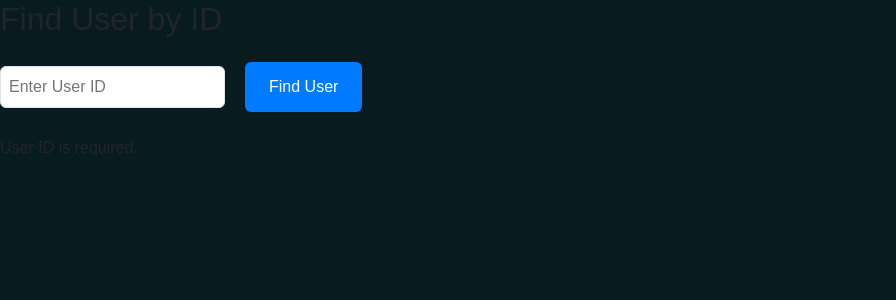
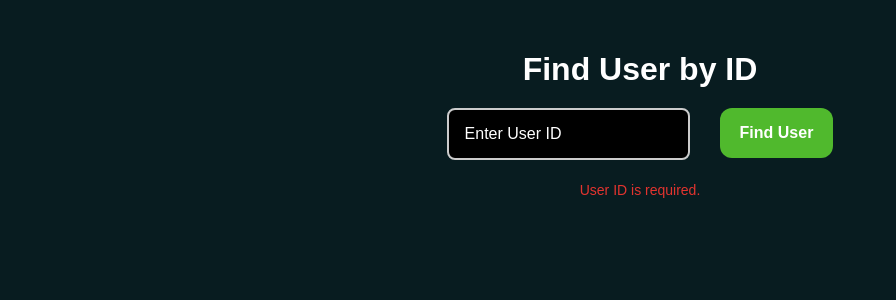
Before and after one commit to AnupaAlwis/Library-WebApp, a React (Vite) app in the folder Frontend/FrontEnd/: page /admin/getUserById in a window 1280 px wide. Both pictures are taken after a click on the button "Find User". Shown: the top 300 px of the page, without its empty margins (0-896 px from the left). Built offline with nearby package versions, Linux system fonts and the light colour scheme; the HTML template or start-up script is replaced by a standard one.

Commit message:
Find user css added

```diff
--- a/Frontend/FrontEnd/src/Pages/Admin/GetUserByID.jsx
+++ b/Frontend/FrontEnd/src/Pages/Admin/GetUserByID.jsx
@@ -1,4 +1,5 @@
 import React, { useState } from 'react';
+import '../cssFiles/Admin/FindUserById.css';
 
 const FindUser = () => {
     const [userId, setUserId] = useState('');
@@ -26,51 +27,55 @@ const FindUser = () => {
     };
 
     return (
-        <div className="p-6 max-w-xl mx-auto">
-            <h2 className="text-2xl font-bold mb-4">Find User by ID</h2>
+        <div className="find-user-page">
+            <div className="find-user-container">
+                <h2 className="find-user-title">Find User by ID</h2>
 
-            <div className="flex space-x-2 mb-4">
+                <div className="find-user-input-group">
                     <input
                         type="text"
                         placeholder="Enter User ID"
                         value={userId}
                         onChange={(e) => setUserId(e.target.value)}
-                    className="flex-1 p-2 border rounded"
+                        className="find-user-input"
                     />
                     <button
                         onClick={fetchUserDetails}
-                    className="bg-green-600 text-white px-4 py-2 rounded hover:bg-green-700"
+                        className="find-user-button"
                     >
                         Find User
                     </button>
                 </div>
 
-            {error && <p className="text-red-600 mb-4">{error}</p>}
+                {error && <p className="find-user-error">{error}</p>}
 
                 {userDetails && (
-                <table className="w-full border border-collapse">
+                    <div className="find-user-table-container">
+                        <table className="find-user-table">
                             <thead>
-                        <tr className="bg-gray-200">
-                            <th className="border p-2">Customer ID</th>
-                            <th className="border p-2">First Name</th>
-                            <th className="border p-2">Last Name</th>
-                            <th className="border p-2">Email</th>
-                            <th className="border p-2">Address</th>
-                            <th className="border p-2">Fine</th>
+                                <tr>
+                                    <th>Customer ID</th>
+                                    <th>First Name</th>
+                                    <th>Last Name</th>
+                                    <th>Email</th>
+                                    <th>Address</th>
+                                    <th>Fine</th>
                                 </tr>
                             </thead>
                             <tbody>
                                 <tr>
-                            <td className="border p-2">{userDetails.customerId}</td>
-                            <td className="border p-2">{userDetails.firstName}</td>
-                            <td className="border p-2">{userDetails.lastName}</td>
-                            <td className="border p-2">{userDetails.email}</td>
-                            <td className="border p-2">{userDetails.address}</td>
-                            <td className="border p-2">{userDetails.fine}</td>
+                                    <td>{userDetails.customerId}</td>
+                                    <td>{userDetails.firstName}</td>
+                                    <td>{userDetails.lastName}</td>
+                                    <td>{userDetails.email}</td>
+                                    <td>{userDetails.address}</td>
+                                    <td>{userDetails.fine}</td>
                                 </tr>
                             </tbody>
                         </table>
+                    </div>
                 )}
+            </div>
         </div>
     );
 };
--- /dev/null
+++ b/Frontend/FrontEnd/src/Pages/cssFiles/Admin/FindUserById.css
@@ -0,0 +1,101 @@
+.find-user-page {
+    display: flex;
+    flex-direction: column;
+    justify-content: center;
+    align-items: center;
+}
+
+.find-user-title {
+    color: white;
+    font-family: sans-serif;
+    font-weight: bold;
+    margin-bottom: 20px;
+    margin-top: 50px;
+    text-align: center;
+}
+
+.find-user-input-group {
+    display: flex;
+    gap: 10px;
+    margin-bottom: 20px;
+}
+
+.find-user-input {
+    flex: 1;
+    padding: 12px 16px;
+    background-color: black;
+    color: white;
+    border: 2px solid #ccc;
+    border-radius: 8px;
+    font-size: 16px;
+    transition: 0.3s;
+    position: relative;
+}
+
+.find-user-input::placeholder {
+    color: white;
+    position: absolute;
+    top: 50%;
+    left: 16px;
+    transform: translateY(-50%);
+    transition: all 0.2s ease;
+}
+
+.find-user-input:focus::placeholder {
+    top: 4px;
+    left: 12px;
+    font-size: 12px;
+    color: #50b92d;
+    transform: translateY(0);
+}
+
+.find-user-input:focus {
+    border-color: #50b92d;
+    outline: none;
+}
+
+.find-user-button {
+    background-color: #50b92d;
+    color: white;
+    font-weight: bold;
+    padding: 12px 20px;
+    border-radius: 12px;
+    border: none;
+    cursor: pointer;
+    font-size: 16px;
+    transition: background-color 0.3s ease;
+}
+
+.find-user-button:hover {
+    background-color: #3da122;
+}
+
+.find-user-error {
+    color: #e3342f;
+    margin-top: 10px;
+    text-align: center;
+    font-size: 14px;
+}
+
+.find-user-table-container {
+    overflow-x: auto;
+}
+
+.find-user-table {
+    width: 100%;
+    border-collapse: collapse;
+    margin-top: 20px;
+    border: 2px dashed #50b92d;
+}
+
+.find-user-table th,
+.find-user-table td {
+    border: none;
+    padding: 10px;
+    text-align: center;
+    color: white;
+}
+
+.find-user-table th {
+    background-color: #000000;
+}
```
Lines whose indentation alone changed are shown as unchanged.
